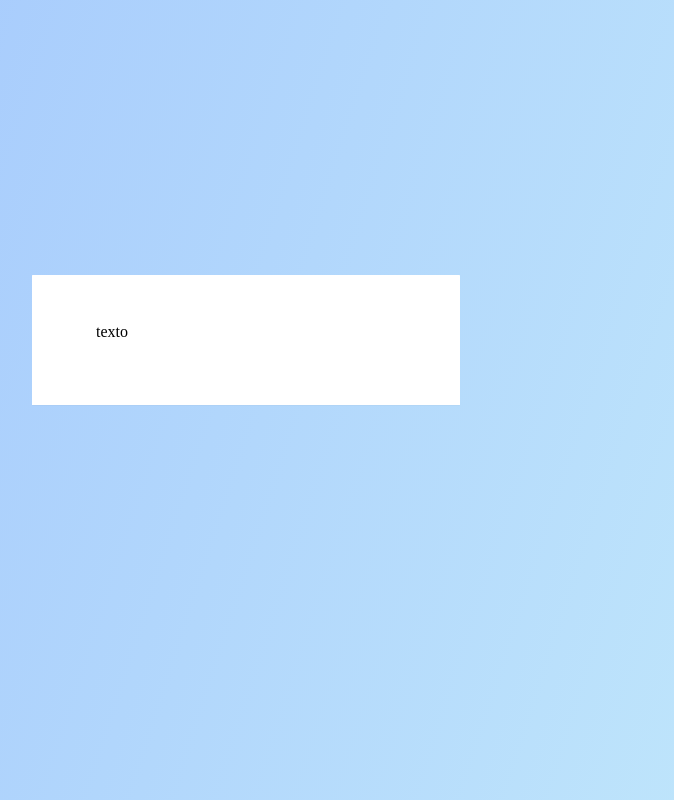
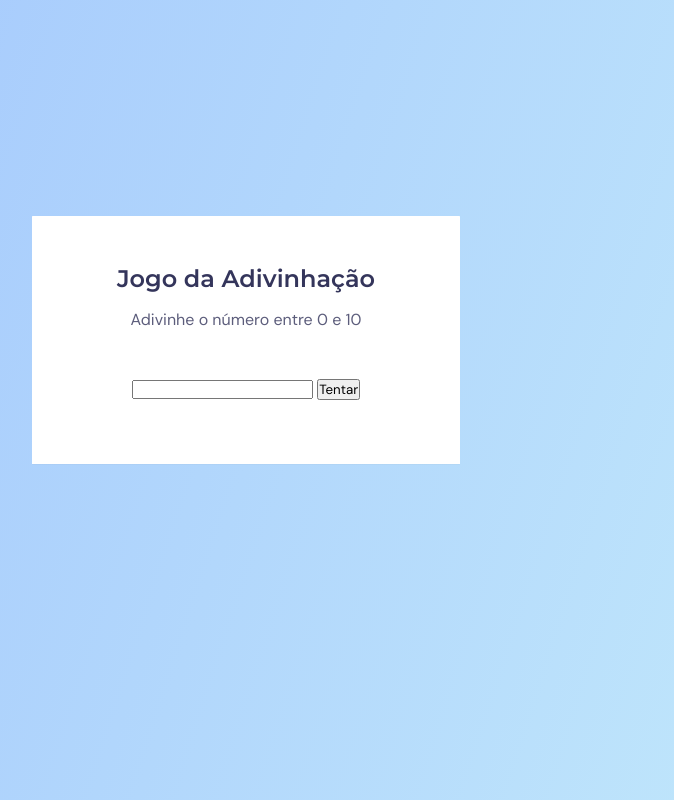
Before and after one commit to MiPigurim/Jogo-adivinhacao, a plain HTML site: page index.html in a window 1280 px wide. Shown: the whole page, without its empty margins (394-1068 px from the left). Drawn offline with Linux system fonts and the light colour scheme.

Commit message:
feat: fonts and texts

```diff
--- a/index.html
+++ b/index.html
@@ -1,13 +1,26 @@
 <!DOCTYPE html>
 <html lang="pt-br">
   <head>
+    <link rel="preconnect" href="https://fonts.googleapis.com" />
+    <link rel="preconnect" href="https://fonts.gstatic.com" crossorigin />
     <meta charset="UTF-8" />
     <meta name="viewport" content="width=device-width, initial-scale=1.0" />
     <title>Jogo da adivinhação</title>
 
     <link rel="stylesheet" href="./style.css" />
+    <link
+      href="https://fonts.googleapis.com/css2?family=DM+Sans:opsz@9..40&family=Montserrat:wght@600&display=swap"
+      rel="stylesheet"
+    />
   </head>
   <body>
-    <main>texto</main>
+    <main>
+      <h1>Jogo da Adivinhação</h1>
+      <p>Adivinhe o número entre 0 e 10</p>
+      <form action="">
+        <input type="text" />
+        <button>Tentar</button>
+      </form>
+    </main>
   </body>
 </html>
--- a/style.css
+++ b/style.css
@@ -7,12 +7,18 @@
 :root {
   font-size: 62.5%;
 }
+
 body {
   background: linear-gradient(288deg, #c2e9fb 0%, #a1c4fd 100%);
   font-size: 1.6rem;
   display: grid;
   place-items: center;
   height: 100vh;
+}
+
+body,
+button {
+  font-family: "DM Sans", sans-serif;
 }
 
 main {
@@ -22,4 +28,24 @@ main {
   padding: 4.8rem 6.4rem 6.4rem;
   width: min(42.8rem, 90%);
   margin-top: -12rem;
+  text-align: center;
 }
+
+h1 {
+  font-family: "Montserrat", sans-serif;
+  font-size: 2.4rem;
+  margin-bottom: 1.6rem;
+}
+
+h1,
+p {
+  color: #34355b;
+}
+
+p {
+  opacity: 0.8;
+}
+
+form {
+  margin-top: 4.8rem;
+}
```
